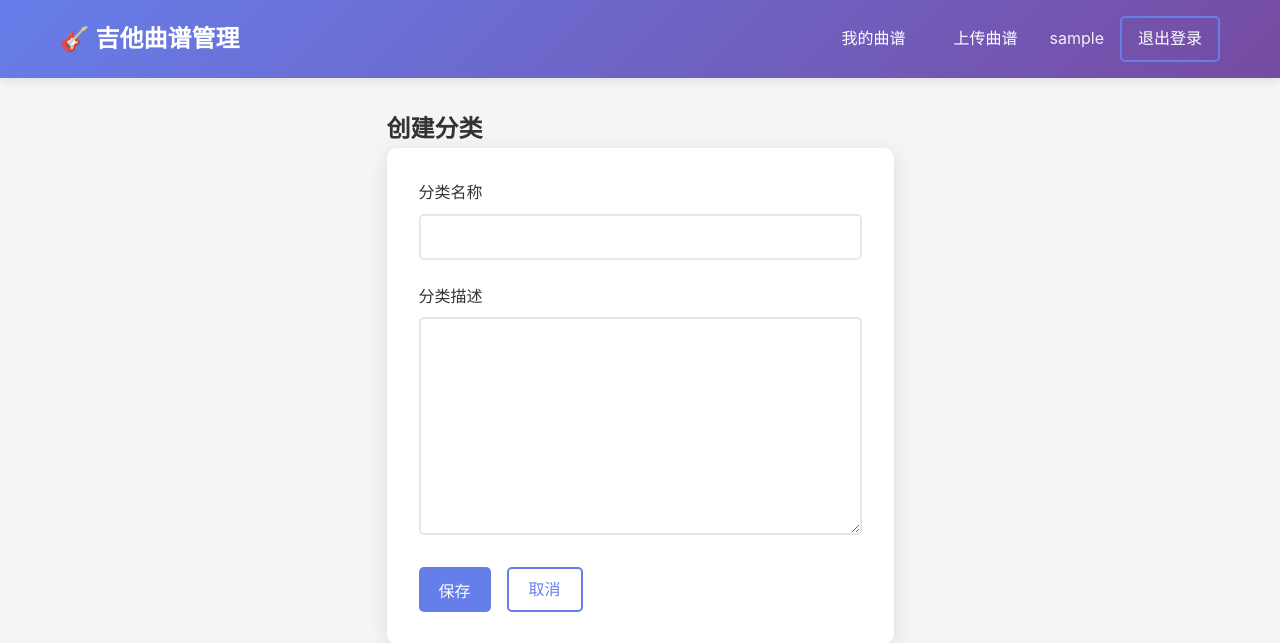
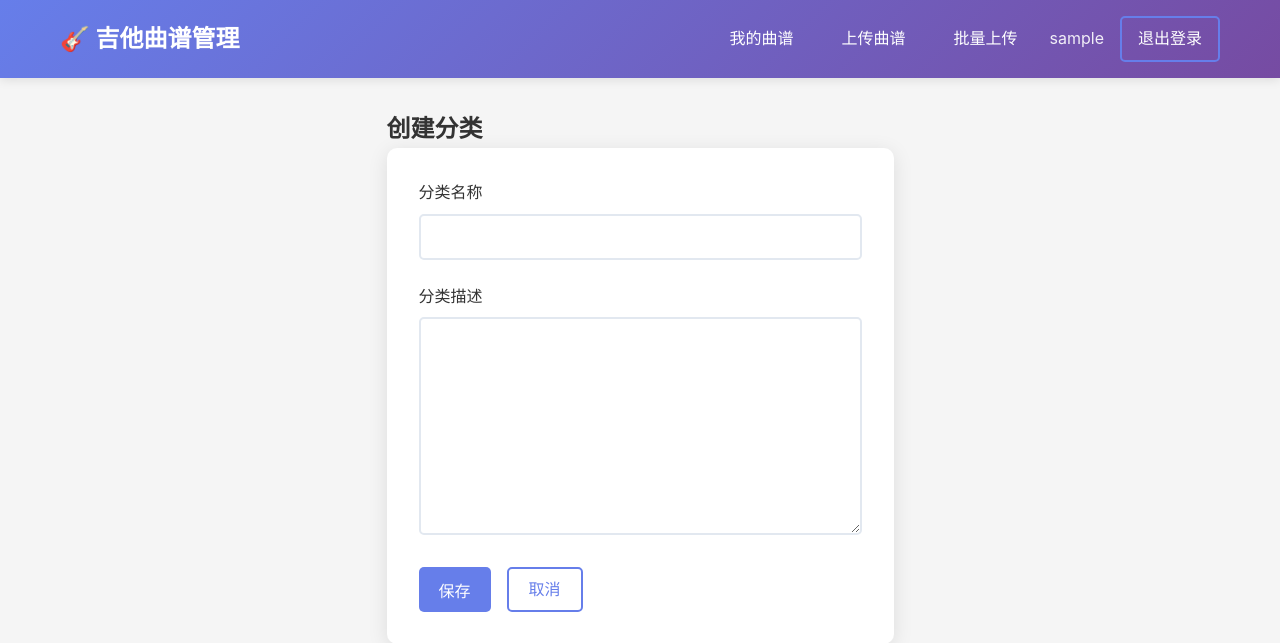
Before and after one commit to humilate/guitar-manage, a Django app: page /sheets/category/add/ in a window 1280 px wide. Shown: the top 643 px of the page. Run offline with Django 5.2, Linux system fonts and the light colour scheme; the visitor is signed in with stand-in values (Sample User, id 1).

Commit message:
添加批量上传文件夹功能，导航栏新增批量上传入口

```diff
--- a/sheets/templates/sheets/base.html
+++ b/sheets/templates/sheets/base.html
@@ -16,6 +16,7 @@
             <div class="nav-links">
                 <a href="{% url 'dashboard' %}">我的曲谱</a>
                 <a href="{% url 'add_sheet' %}">上传曲谱</a>
+                <a href="{% url 'upload_folder' %}">批量上传</a>
                 <span class="username">{{ user.username }}</span>
                 <a href="{% url 'logout' %}" class="btn btn-outline">退出登录</a>
             </div>
```
